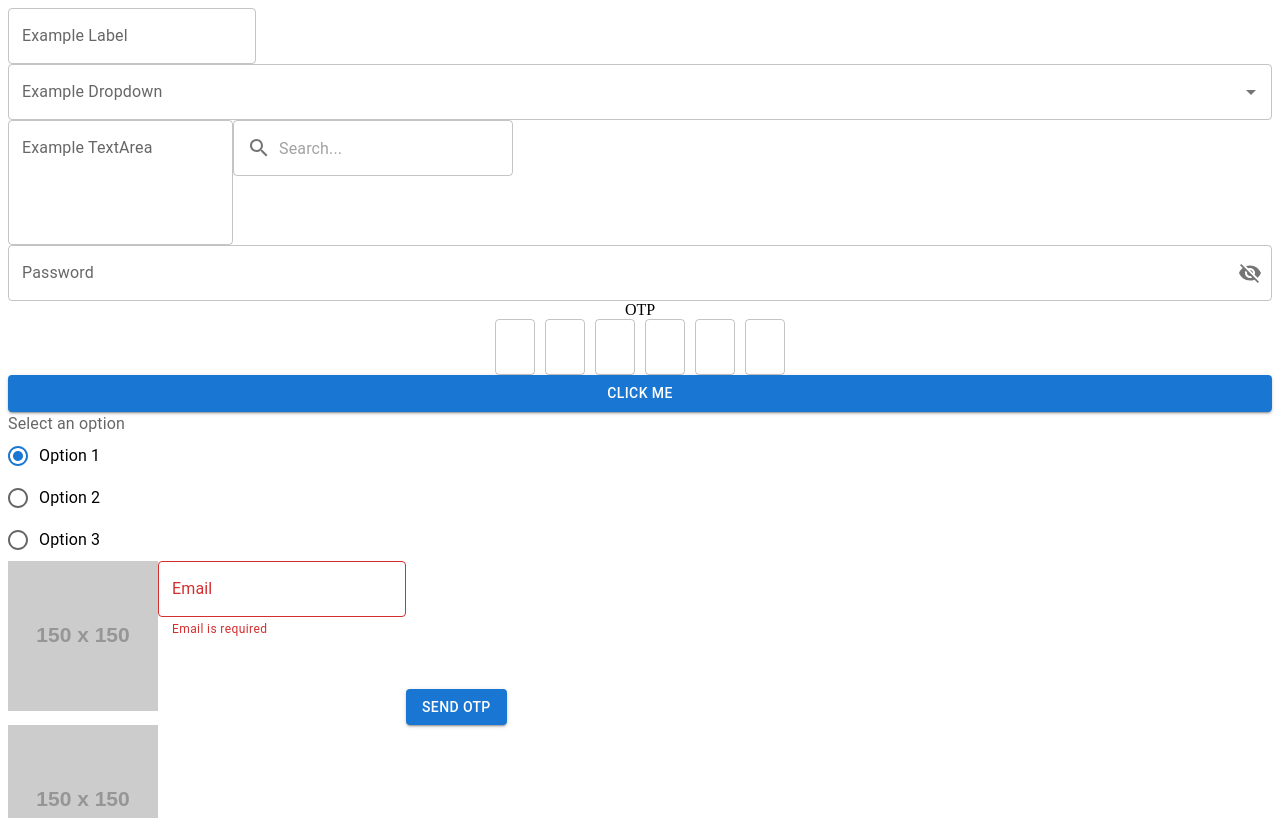
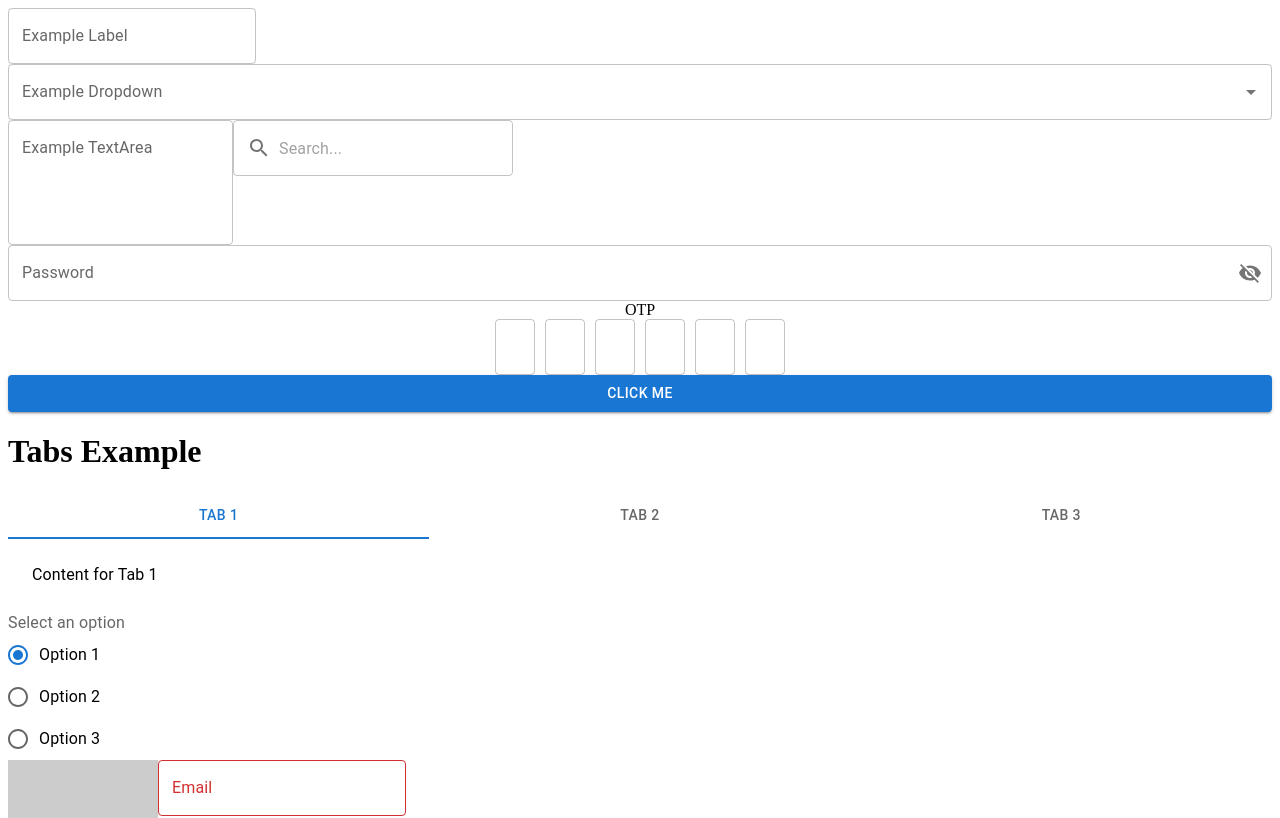
Before and after one commit to AntarikshPangea/pangea_ui_library, a React (Vite) app: page / in a window 1280 px wide. Shown: the top 818 px of the page. Built offline with nearby package versions, Linux system fonts and the light colour scheme; the HTML template or start-up script is replaced by a standard one.

Commit message:
add: tabs component

```diff
--- /dev/null
+++ b/lib/components/Tabs/index.tsx
@@ -0,0 +1,49 @@
+import React, { useState } from 'react';
+import { Tabs, Tab, Box, Typography, TabsProps } from '@mui/material';
+
+export interface ITabPanelProps {
+  children?: React.ReactNode;
+  index: number;
+  value: number;
+}
+
+const TabPanel: React.FC<ITabPanelProps> = ({ children, value, index }) => {
+  return (
+    <div role="tabpanel" hidden={value !== index} id={`tabpanel-${index}`} aria-labelledby={`tab-${index}`}>
+      {value === index && (
+        <Box sx={{ p: 3 }}>
+          <Typography>{children}</Typography>
+        </Box>
+      )}
+    </div>
+  );
+};
+
+export interface ITabsComponentProps extends TabsProps {
+  tabs: { label: string; content: React.ReactNode }[];
+}
+
+const TabsComponent: React.FC<ITabsComponentProps> = ({ tabs, ...tabsProps }) => {
+  const [tabIndex, setTabIndex] = useState(0);
+
+  const handleChange = (event: React.SyntheticEvent, newIndex: number) => {
+    setTabIndex(newIndex);
+  };
+
+  return (
+    <div>
+      <Tabs value={tabIndex} onChange={handleChange} {...tabsProps}>
+        {tabs.map((tab, index) => (
+          <Tab key={index} label={tab.label} id={`tab-${index}`} />
+        ))}
+      </Tabs>
+      {tabs.map((tab, index) => (
+        <TabPanel key={index} value={tabIndex} index={index}>
+          {tab.content}
+        </TabPanel>
+      ))}
+    </div>
+  );
+};
+
+export default TabsComponent;
--- a/src/App.tsx
+++ b/src/App.tsx
@@ -7,6 +7,7 @@ import AuthPage, { IAuthPageProps } from 'pangea_ui_library/pages/AuthPage';
 import SsoAuthPage, { ISsoAuthPageProps } from 'pangea_ui_library/pages/SsoAuthPage';
 import { RadioOption } from 'pangea_ui_library/components/Radio';
 import ErrorPage from 'pangea_ui_library/pages/ErrorPage';
+import TabsComponent from 'pangea_ui_library/components/Tabs';
 
 const App: React.FC = () => {
   const [textFieldValue, setTextFieldValue] = useState('');
@@ -137,6 +138,12 @@ const App: React.FC = () => {
     { value: 'option3', label: 'Option 3' }
   ];
 
+  const tabs = [
+    { label: 'Tab 1', content: <div>Content for Tab 1</div> },
+    { label: 'Tab 2', content: <div>Content for Tab 2</div> },
+    { label: 'Tab 3', content: <div>Content for Tab 3</div> }
+  ];
+
   const handleRefresh = () => {
     // Logic to refresh the page or reload data
     window.location.reload();
@@ -176,6 +183,10 @@ const App: React.FC = () => {
       <Button variant="contained" color="primary" fullWidth onClick={handleButtonClick} disabled={!flag}>
         Click Me
       </Button>
+      <div className="App">
+        <h1>Tabs Example</h1>
+        <TabsComponent tabs={tabs} variant="fullWidth" centered indicatorColor="primary" textColor="primary" />
+      </div>
       <Radio label="Select an option" options={options} value={selectedOption} onChange={handleOptionChange} RadioProps={{ color: 'primary' }} />
       <OtpAuthPage {...otpAuthPageProps} />
       <AuthPage {...authPageProps} />
```
